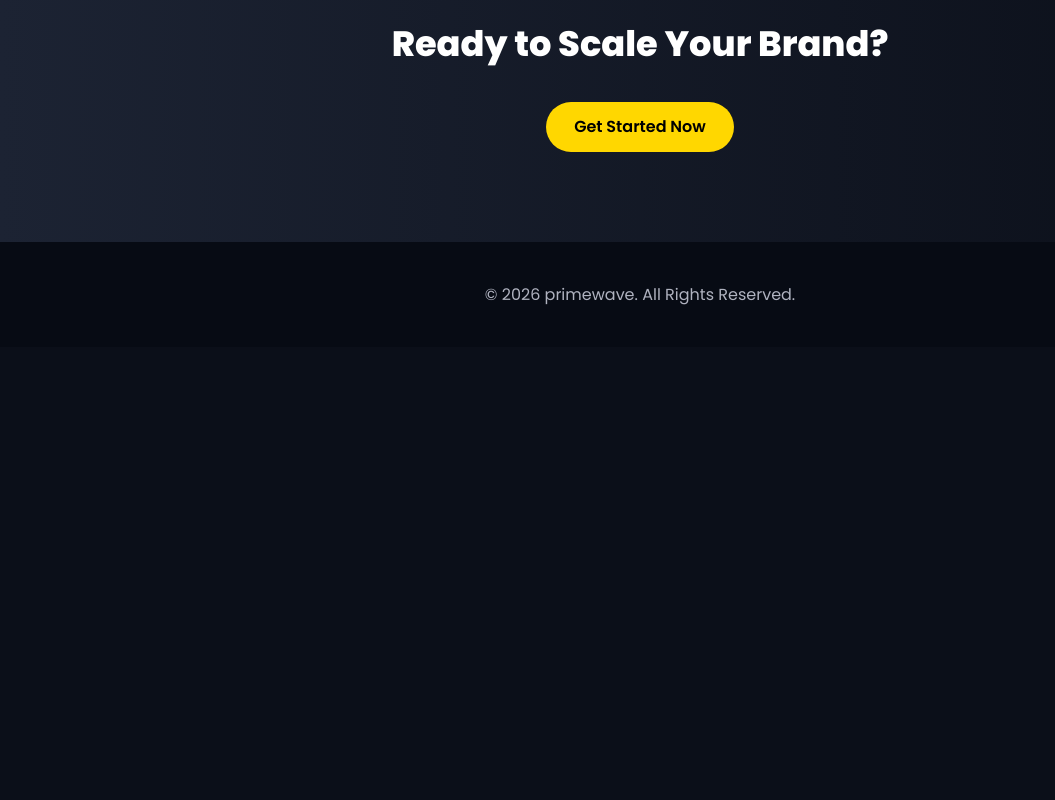
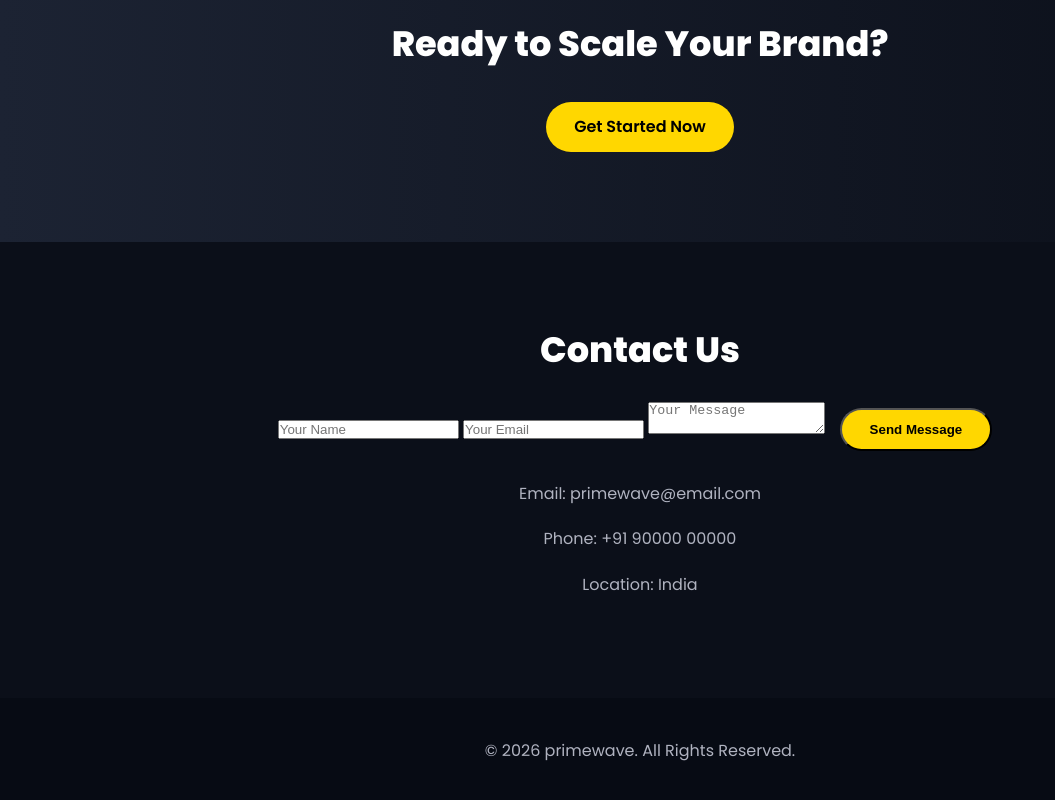
Before and after one commit to wdev00-lgtm/primewave, a website: page public/index.html in a window 1280 px wide. Shown: the part 1712-2512 px from the top of the page, without its empty margins (0-1055 px from the left). Before the commit the page ends 2059 px from the top, so only its background shows below. Drawn offline with Linux system fonts and the light colour scheme.

Commit message:
Add contact section with form and details
Added contact section to frontend
d contact information.

```diff
--- a/public/index.html
+++ b/public/index.html
@@ -56,6 +56,23 @@
         <h2>Ready to Scale Your Brand?</h2>
         <a href="#" class="btn primary">Get Started Now</a>
     </section>
+<!-- CONTACT SECTION -->
+<section class="contact reveal">
+    <h2>Contact Us</h2>
+
+    <form action="/contact" method="POST" class="contact-form">
+        <input type="text" name="name" placeholder="Your Name" required>
+        <input type="email" name="email" placeholder="Your Email" required>
+        <textarea name="message" placeholder="Your Message" required></textarea>
+        <button type="submit" class="btn primary">Send Message</button>
+    </form>
+
+    <div class="contact-info">
+        <p>Email: primewave@email.com</p>
+        <p>Phone: +91 90000 00000</p>
+        <p>Location: India</p>
+    </div>
+</section>
 
     <footer>
         <p>© 2026 primewave. All Rights Reserved.</p>
```
